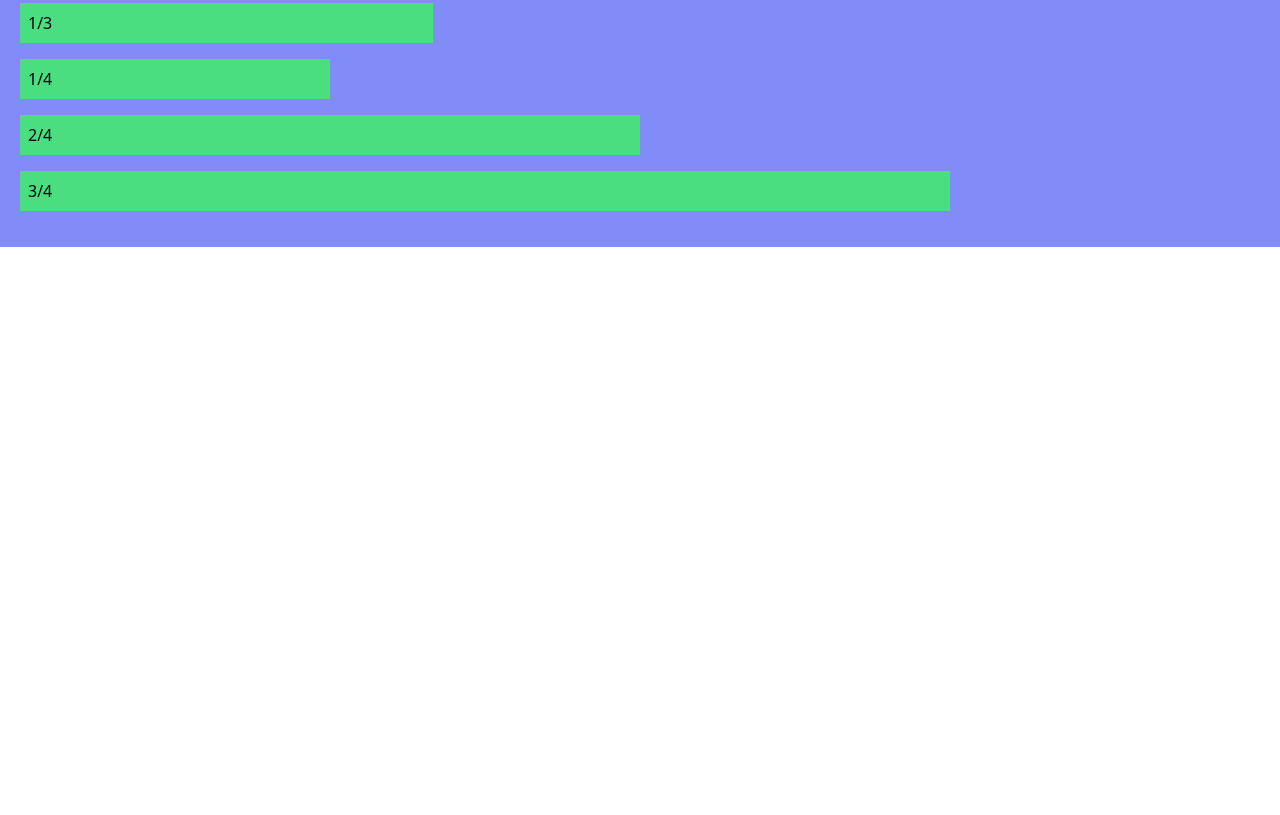
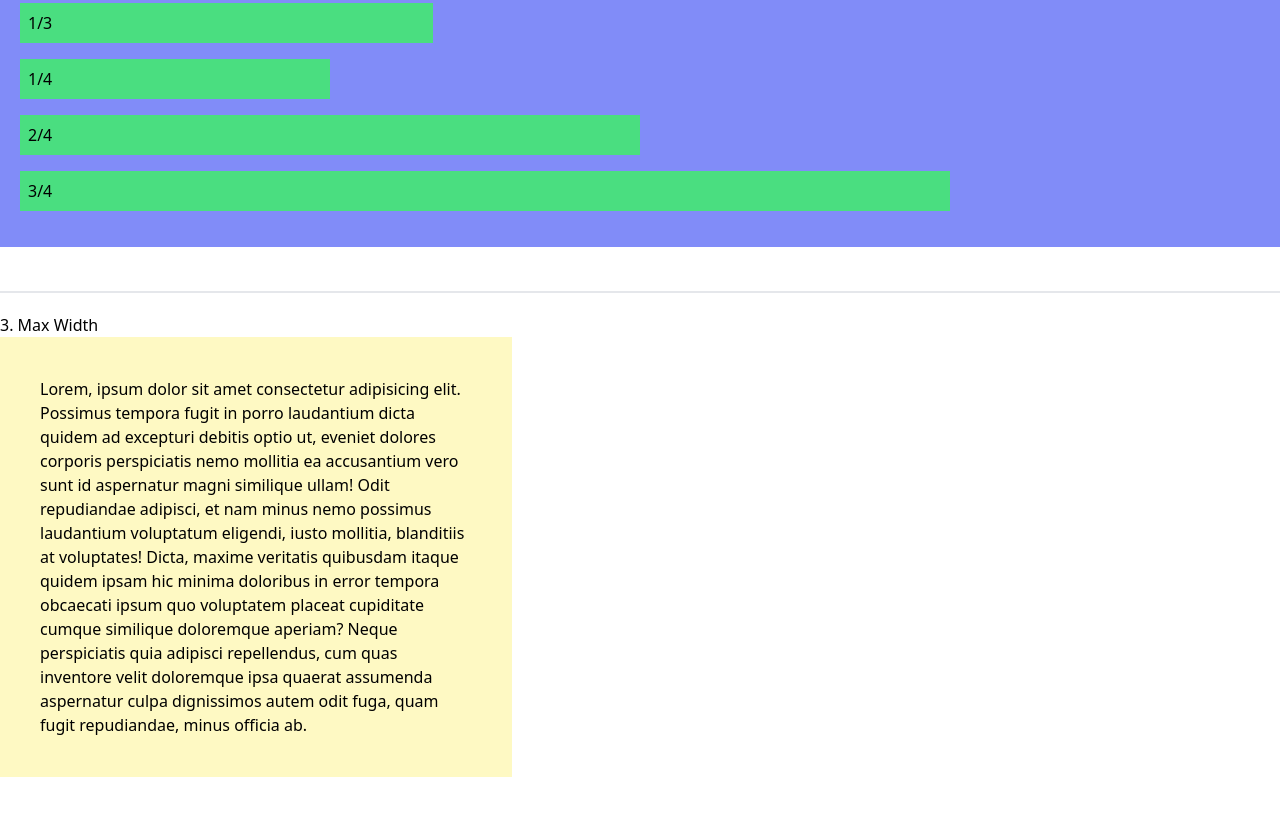
Before and after one commit to NirupamChakraborty/Tailwind_CSS, a plain HTML site: page index.html in a window 1280 px wide. Shown: the part 5803-6618 px from the top of the page. Before the commit the page ends 6070 px from the top, so only its background shows below. Drawn offline with nearby package versions, Linux system fonts and the light colour scheme.

Commit message:
TAILWIND CSS

```diff
--- a/index.html
+++ b/index.html
@@ -359,6 +359,22 @@
 
 
 
+     <br>
+     <hr>
+     <hr>
+
+
+     <h1 class="mt-5">3. Max Width</h1>
+     <div class="bg-yellow-100 p-10 mb-10 max-w-lg">
+        <!-- we can use lg, sm, 2xl, 3xl,5xl,  etc -->
+        Lorem, ipsum dolor sit amet consectetur adipisicing elit. Possimus tempora fugit in porro laudantium dicta quidem ad excepturi debitis optio ut, eveniet dolores corporis perspiciatis nemo mollitia ea accusantium vero sunt id aspernatur magni similique ullam! Odit repudiandae adipisci, et nam minus nemo possimus laudantium voluptatum eligendi, iusto mollitia, blanditiis at voluptates! Dicta, maxime veritatis quibusdam itaque quidem ipsam hic minima doloribus in error tempora obcaecati ipsum quo voluptatem placeat cupiditate cumque similique doloremque aperiam? Neque perspiciatis quia adipisci repellendus, cum quas inventore velit doloremque ipsa quaerat assumenda aspernatur culpa dignissimos autem odit fuga, quam fugit repudiandae, minus officia ab.
+
+     </div>
+
+
+
+
+
 
 </body>
 </html>
```
